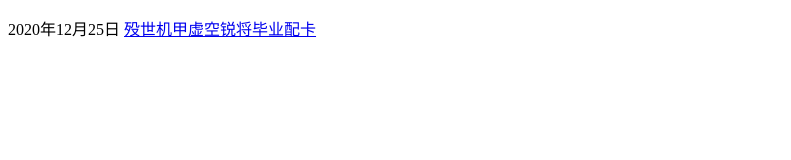
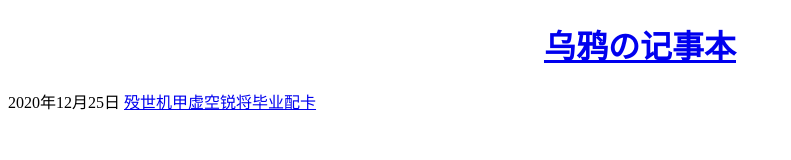
Before and after one commit to 407374/407374.github.io, a plain HTML site: page index.html in a window 1280 px wide. Shown: the whole page, without its empty margins (0-791 px from the left). Drawn offline with Linux system fonts and the light colour scheme.

Commit message:
Update index.html

```diff
--- a/index.html
+++ b/index.html
@@ -3,6 +3,7 @@
 <head>
 <title>乌鸦の记事本</title>
 <meta name="viewport" content="width=device-width, initial-scale=1.0"/>
+<h1><center><a href="index.html">乌鸦の记事本</a></center></h1>
 </head>
 <body>
 
```
